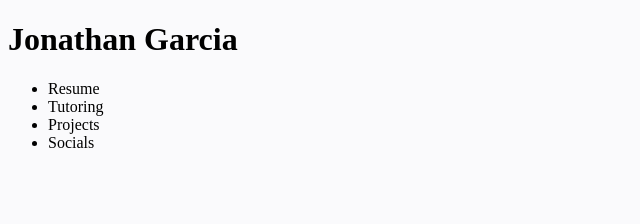
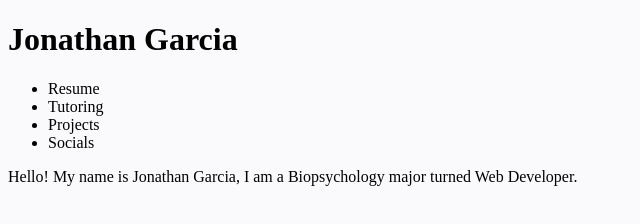
Before and after one commit to Jgarcia115/GraciasWeb, a plain HTML site: page index.html in a window 1280 px wide. Shown: the whole page, without its empty margins (0-640 px from the left). Drawn offline with Linux system fonts and the light colour scheme.

Commit message:
testing paragrpah summary

```diff
--- a/index.html
+++ b/index.html
@@ -13,5 +13,6 @@
       <li>Projects</li>
       <li>Socials</li>
     </ul>
+    <p>Hello! My name is Jonathan Garcia, I am a Biopsychology major turned Web Developer.</p>
   </body>
 </html>
```
